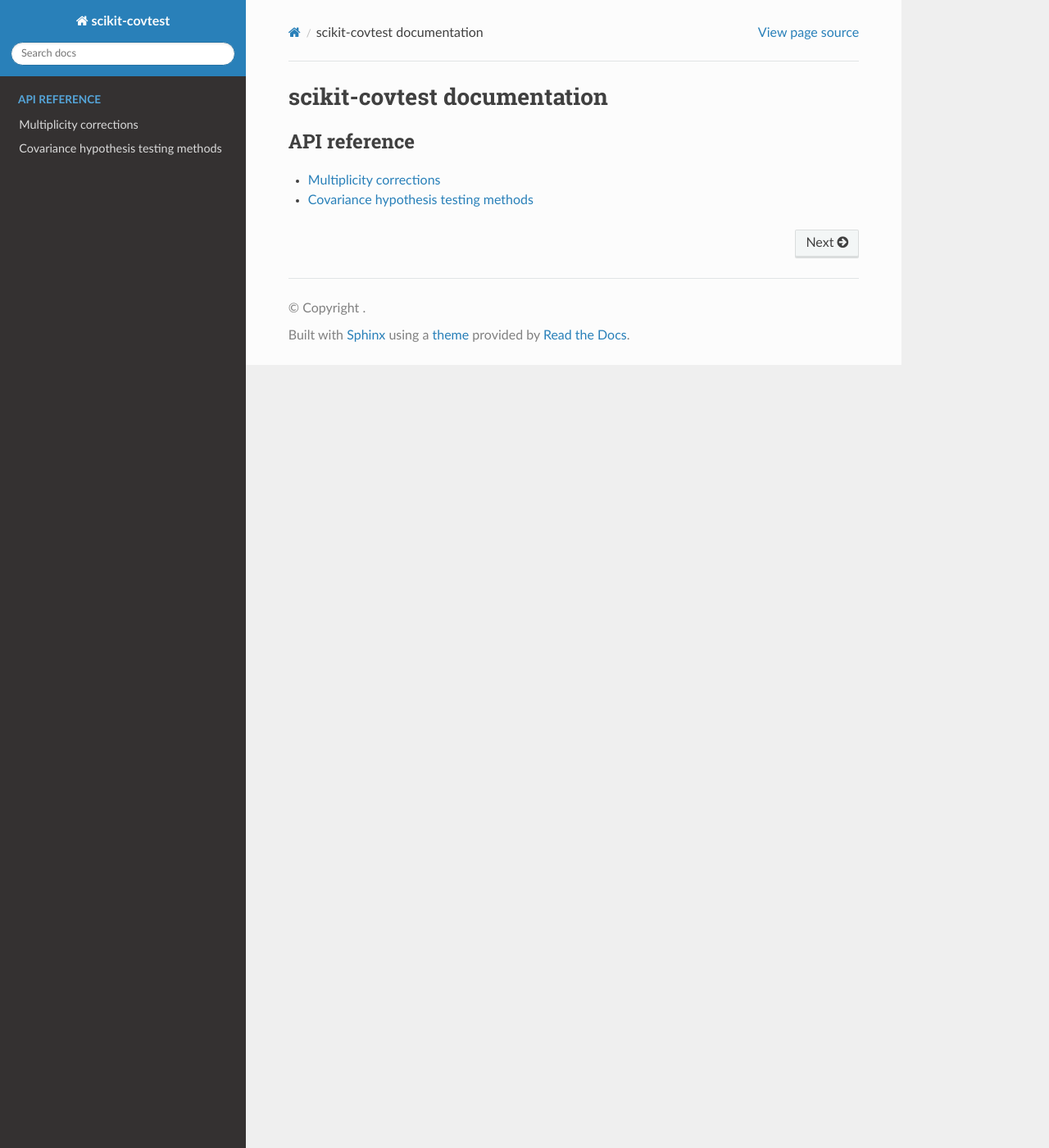
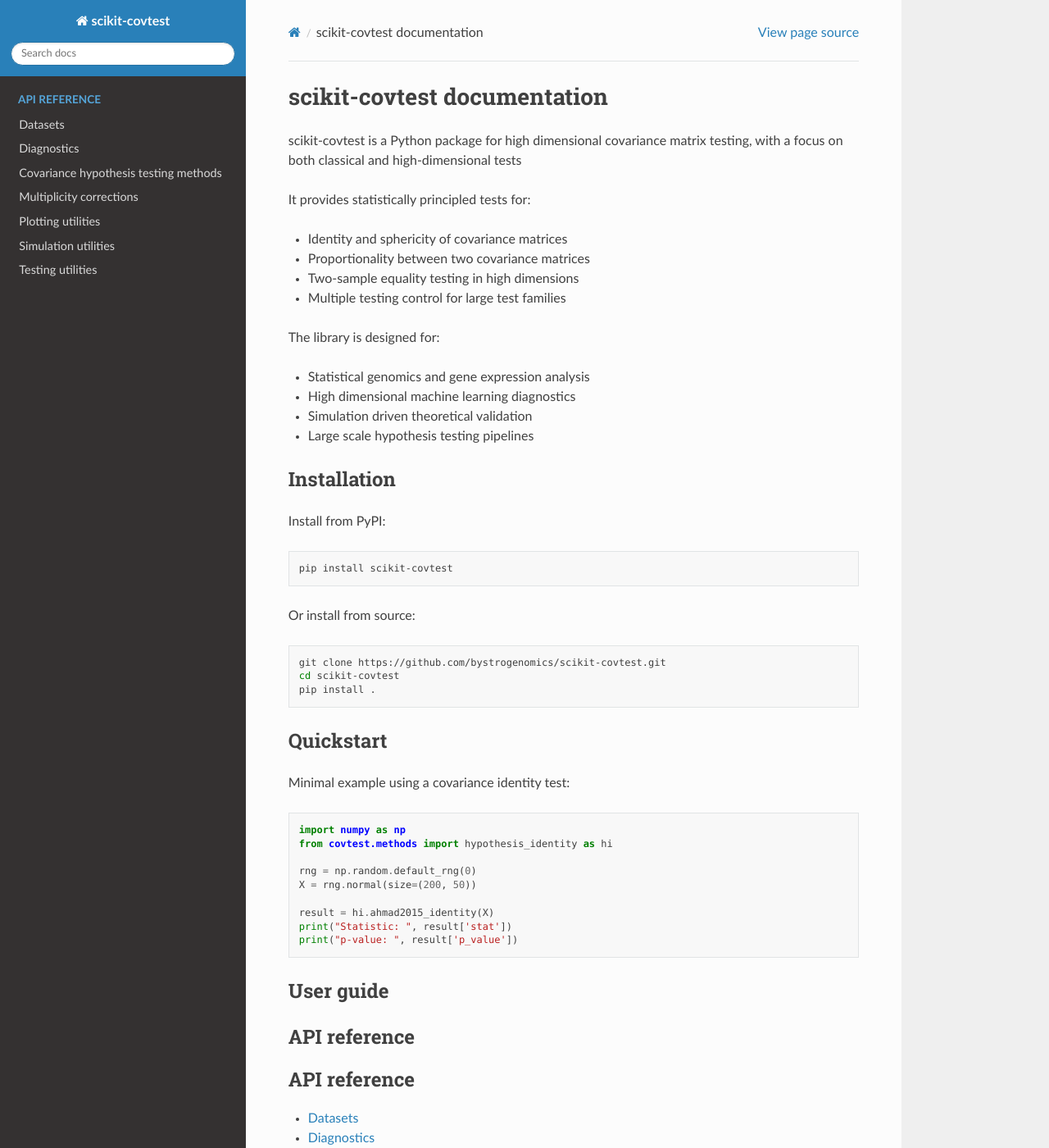
Before and after one commit to bystrogenomics/scikit-covtest, a Sphinx documentation site: the page built from docs/index.rst, in a window 1280 px wide and 1400 px high. Shown: the whole window at 82% size. Built offline with Sphinx 7.4.7 and the Read the Docs theme 3.1.0, drawn with Linux system fonts in a browser that asks for light colours; pages that are not in the unit, such as notebooks, are missing from menus; some of the changed text lies outside the part shown.

Commit message:
One more

```diff
--- a/docs/conf.py
+++ b/docs/conf.py
@@ -14,7 +14,7 @@ sys.path.insert(0, os.path.abspath(".."))
 # Project information
 # -------------------------------------------------------------------
 project = "scikit-covtest"
-author = "Your Name"
+author = "Austin Talbot"
 
 # Try to get the version from the package if available
 try:
--- a/docs/index.rst
+++ b/docs/index.rst
@@ -1,5 +1,59 @@
 scikit-covtest documentation
 ============================
+
+scikit-covtest is a Python package for high dimensional covariance matrix
+testing, with a focus on both classical and high-dimensional tests
+
+It provides statistically principled tests for:
+
+- Identity and sphericity of covariance matrices
+- Proportionality between two covariance matrices
+- Two-sample equality testing in high dimensions
+- Multiple testing control for large test families
+
+The library is designed for:
+
+- Statistical genomics and gene expression analysis
+- High dimensional machine learning diagnostics
+- Simulation driven theoretical validation
+- Large scale hypothesis testing pipelines
+
+Installation
+------------
+
+Install from PyPI:
+
+.. code-block:: bash
+
+   pip install scikit-covtest
+
+Or install from source:
+
+.. code-block:: bash
+
+   git clone https://github.com/bystrogenomics/scikit-covtest.git
+   cd scikit-covtest
+   pip install .
+
+Quickstart
+----------
+
+Minimal example using a covariance identity test:
+
+.. code-block:: python
+
+   import numpy as np
+   from covtest.methods import hypothesis_identity as hi
+
+   rng = np.random.default_rng(0)
+   X = rng.normal(size=(200, 50))
+
+   result = hi.ahmad2015_identity(X)
+   print("Statistic: ", result['stat'])
+   print("p-value: ", result['p_value'])
+
+User guide
+----------
 
 .. toctree::
    :maxdepth: 2
@@ -7,9 +61,17 @@ scikit-covtest documentation
 
    user_guide/multiple_testing
 
+API reference
+-------------
+
 .. toctree::
    :maxdepth: 1
    :caption: API reference
 
+   api/covtest.datasets
+   api/covtest.diagnostics
+   api/covtest.methods
    api/covtest.multiplicity
-   api/covtest.methods
+   api/covtest.plotting
+   api/covtest.simulation
+   api/covtest.testing
```
Also changed, not shown: docs/api/covtest.datasets.rst (added, +20 -0 lines), docs/api/covtest.diagnostics.rst (added, +40 -0 lines), docs/api/covtest.plotting.rst (added, +67 -0 lines), docs/api/covtest.simulation.rst (added, +45 -0 lines), docs/api/covtest.testing.rst (added, +24 -0 lines), 1 other file.
